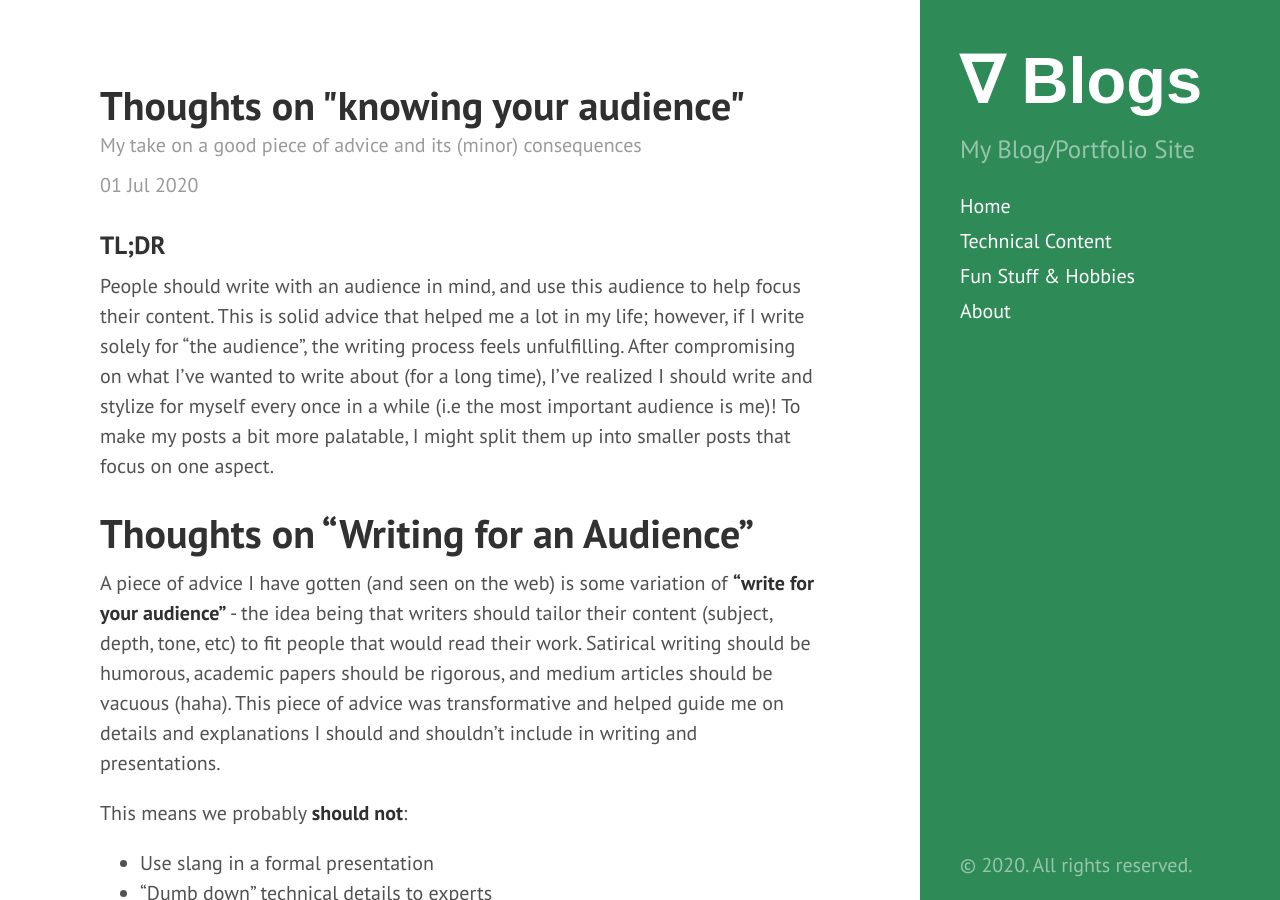
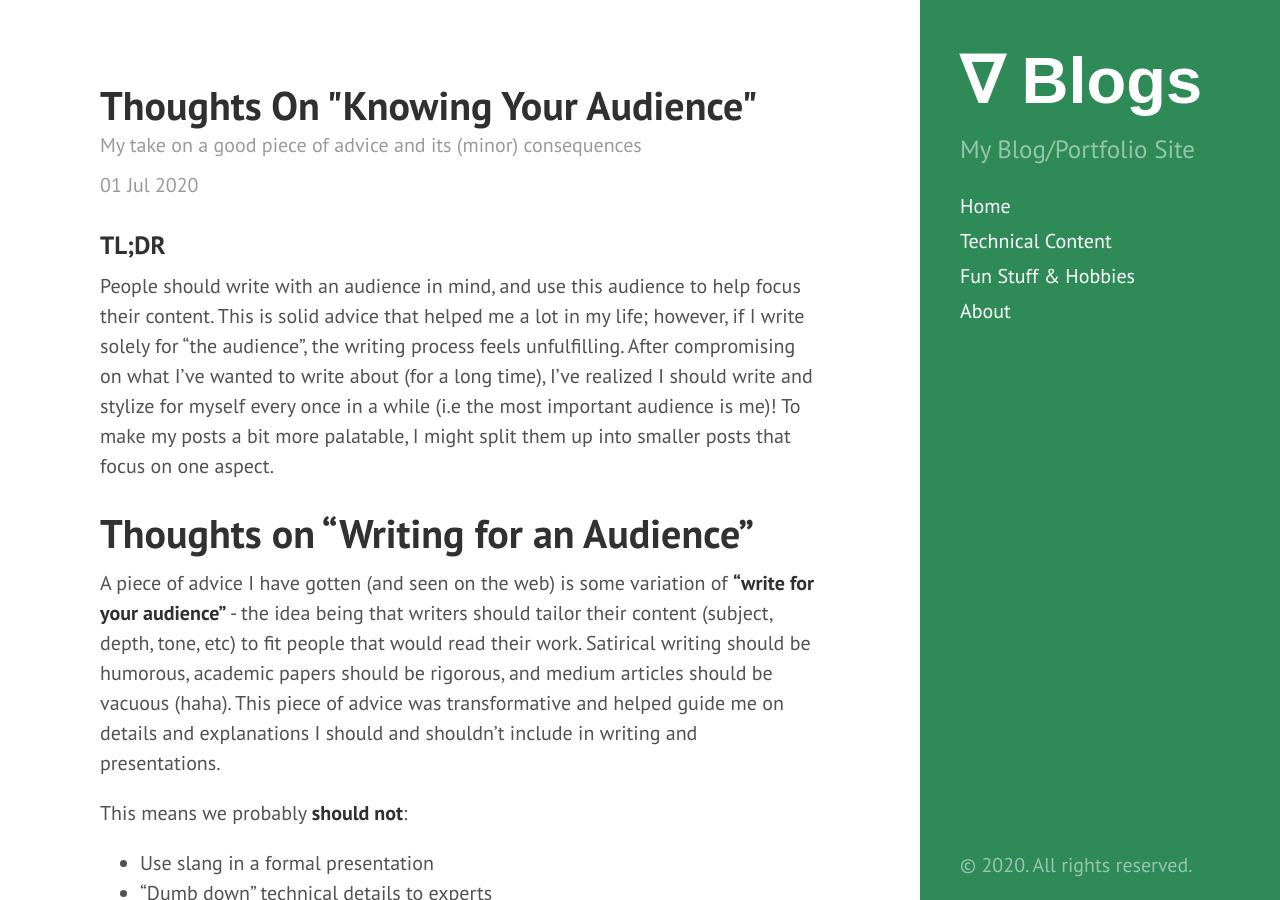
Before and after one commit to tedkim97/tedkim97.github.io, a Jekyll site: the page built from _posts/2020-07-01-audience.md, in a window 1280 px wide and 900 px high. Built offline with Jekyll 4.4.1, drawn with Linux system fonts in a browser that asks for light colours.

Commit message:
minor captialization changes

```diff
--- a/_posts/2020-07-01-audience.md
+++ b/_posts/2020-07-01-audience.md
@@ -1,6 +1,6 @@
 ---
 layout: post
-title: Thoughts on "knowing your audience"
+title: Thoughts On "Knowing Your Audience"
 subtitle: My take on a good piece of advice and its (minor) consequences
 published: true
 enable_latex: false
```
